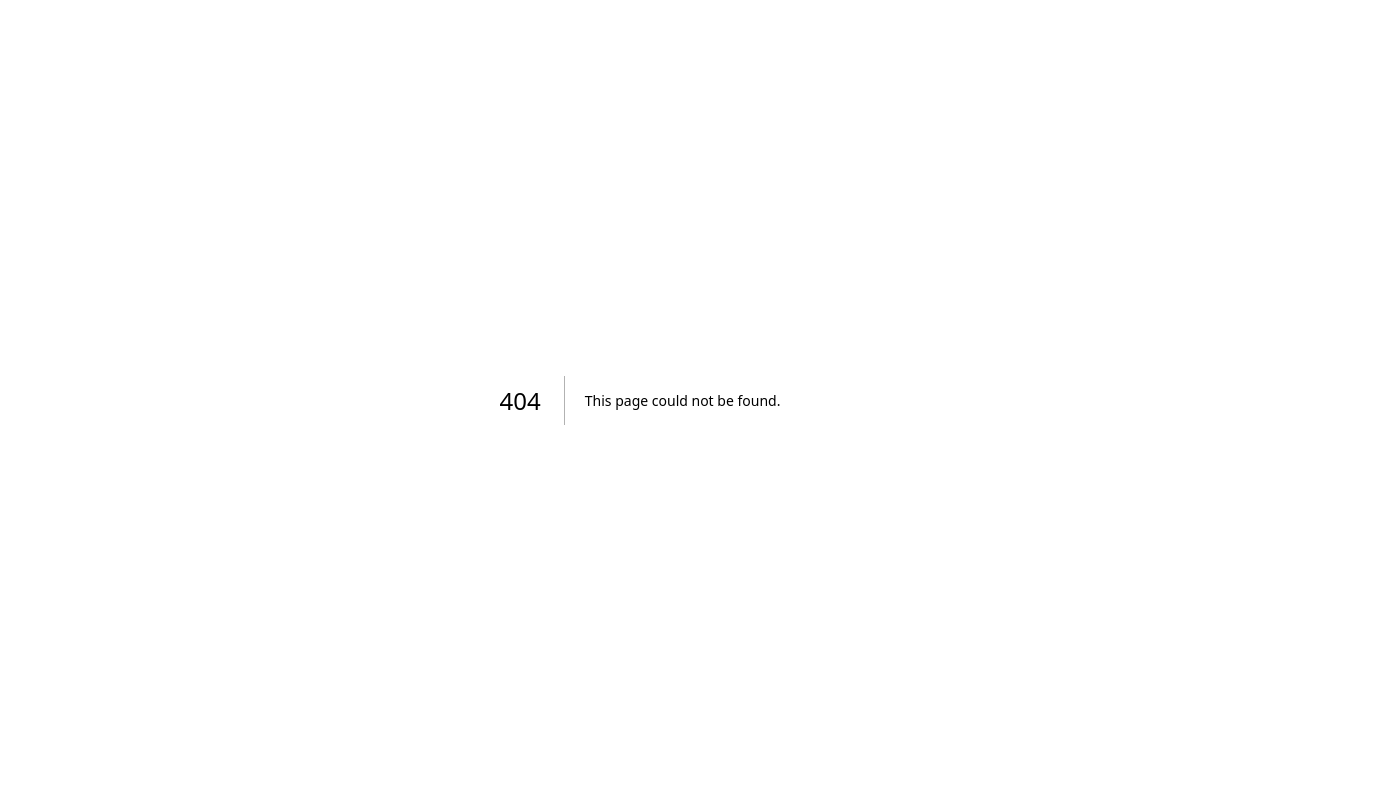
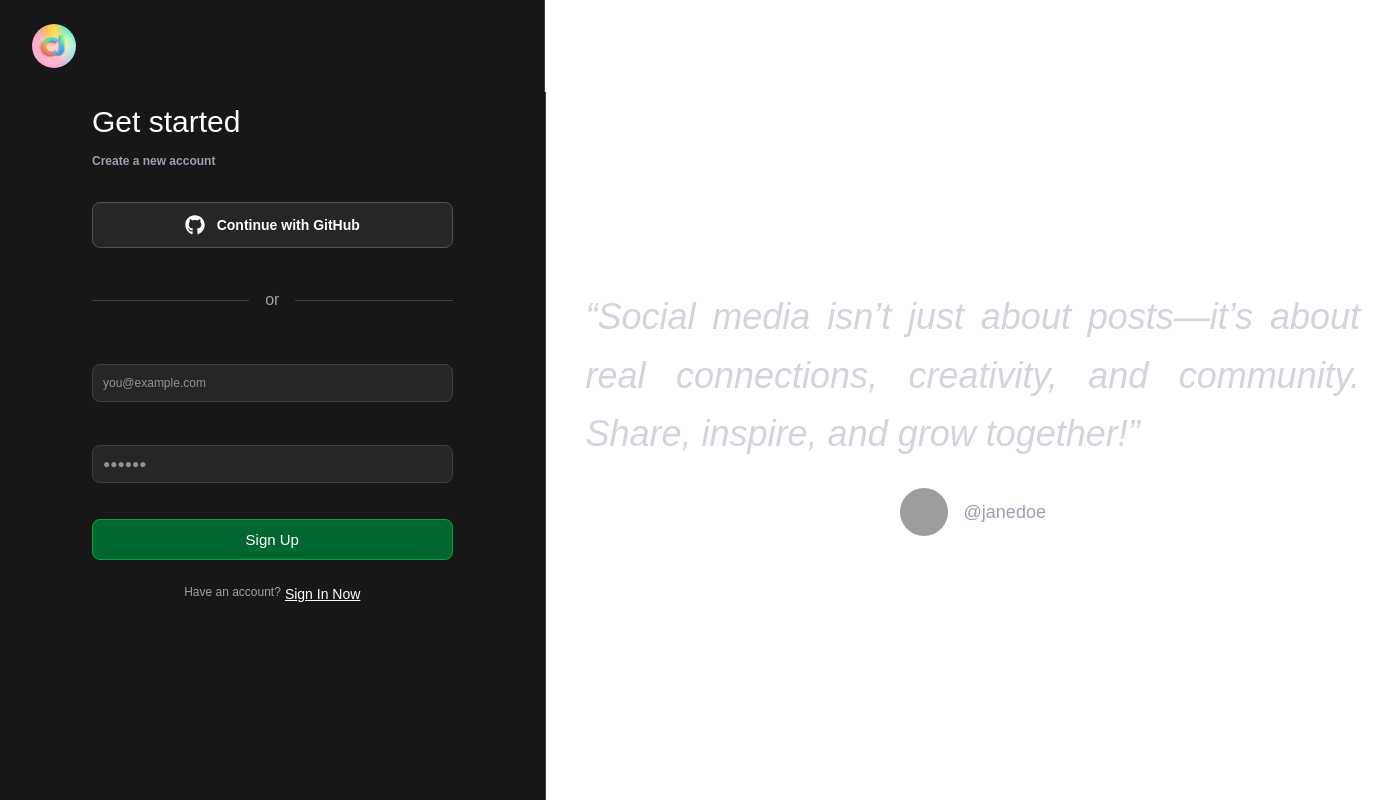
Before and after one commit to christianparanas/socialapp-frontend, a Next.js app: page /signup in a window 1280 px wide. Before the commit this address had no page. Shown: the top 800 px of the page, 1400 px wide, since content can reach past the window. Built offline with nearby package versions, Linux system fonts and the light colour scheme; grey boxes are pictures that could not be loaded.

Commit message:
sign up page

```diff
--- /dev/null
+++ b/src/app/signup/page.jsx
@@ -0,0 +1,64 @@
+import React from 'react'
+import { FaGithub, FaGoogle } from 'react-icons/fa'
+
+
+export default function SignUp() {
+  return (
+    <div className='h-screen'>
+      {/* Navigation Bar */}
+      <nav className='bg-neutral-900 p-4 flex items-center justify-start pl-6 w-[545px] border-r border-neutral-700'>
+        <img src='/assets/images/logo.jpg' alt='Logo' className='w-13 h-13 rounded-full object-cover p-1 m-1' />
+      </nav>
+
+      <div className='grid grid-cols-[545.5px_854.5px] h-full'>
+        {/* Left: Sign-in Form */}
+        <div className='bg-neutral-900 flex flex-col px-23 py-3 border-r border-neutral-700 '>
+          <p className='text-3xl font-light text-white mb-3'>Get started</p>
+          <p className='text-gray-400 mb-8 text-[12px] font-semibold'>Create a new account</p>
+
+          <button className='w-full bg-neutral-800 border border-neutral-600 text-white py-3 rounded-lg flex items-center justify-center gap-3 mb-4 text-sm font-semibold'>
+            <FaGithub className='text-xl' /> Continue with GitHub
+          </button>
+
+          <div className='w-full flex items-center my-6'>
+            <div className='flex-grow border-t border-gray-700'></div>
+            <span className='mx-4 text-gray-400'>or</span>
+            <div className='flex-grow border-t border-gray-700'></div>
+          </div>
+          <span className='text-[13px] pb-2 opacity-60'>Email</span>
+          <input
+            type='email'
+            placeholder='you@example.com'
+            className='w-full p-[10px] bg-neutral-800 rounded-lg bg-gray-850 text-white border border-gray-700 mb-4 text-xs'
+          />
+          <div>
+            <div className='text-[13px] pb-2 opacity-60'>Password</div>
+          </div>
+          <input
+            type='password'
+            placeholder='●●●●●●'
+            className='w-full p-[10px] bg-neutral-800 rounded-lg bg-gray-850 text-white border border-gray-700 mb-2 text-xs'
+          />
+
+          <button className='w-full bg-green-800 text-white py-2 rounded-lg text-lg mb-6 mt-7 border border-green-600 text-[15px] font-extralight'>Sign Up</button>
+          <div className='flex flex-col-2 justify-center'>
+            <p className='text-gray-400 text-xs text-center pr-1 '>Have an account? </p>
+            <span className='text-white cursor-pointert text-center underline text-sm'>Sign In Now </span>
+
+          </div>
+        </div>
+
+        {/* Right: Quote Section */}
+        <div className='flex flex-col justify-center items-center text-white w-full h-full'>
+          <p className='text-4xl italic text-gray-300 pb-6 p-10 leading-relaxed text-justify'>
+            “Social media isn’t just about posts—it’s about real connections, creativity, and community. Share, inspire, and grow together!”
+          </p>
+          <div className='flex items-center gap-4 pb-50'>
+            <img src='/assets/images/women.png' className='w-12 h-12 rounded-full back '/>
+            <span className='text-gray-400 text-lg'>@janedoe</span>
+          </div>
+        </div>
+      </div>
+    </div>
+  )
+}
```
